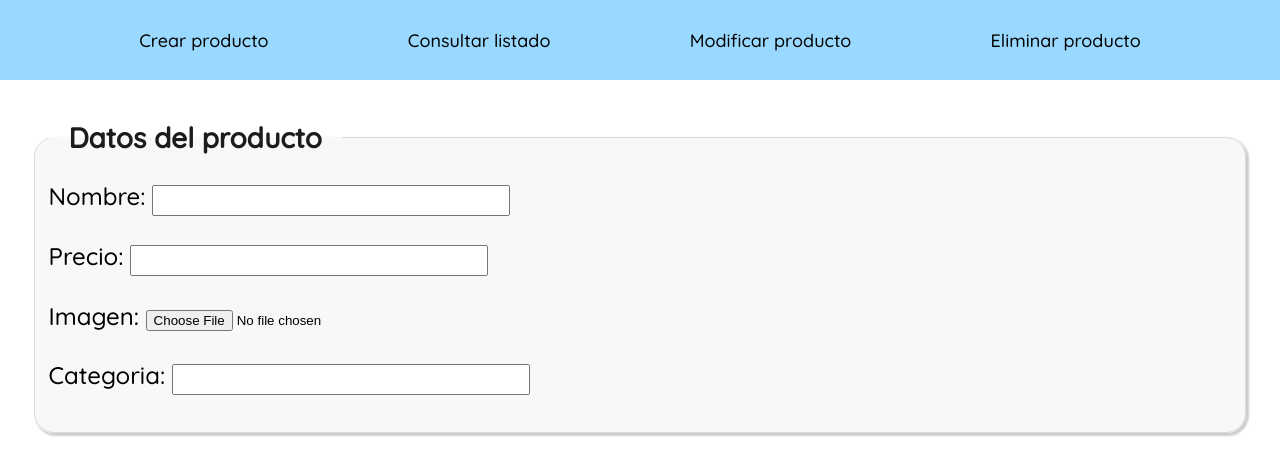
After one commit to Victor-Plagaro/A_3.1, a PHP site: page /crear_producto.html in a window 1280 px wide. The commit adds this page. Shown: the top 476 px of the page. Run offline with PHP 8.4, Linux system fonts and the light colour scheme.

Commit message:
Creacion de la hoja de estilos global

```diff
--- /dev/null
+++ b/crear_producto.html
@@ -0,0 +1,42 @@
+<!DOCTYPE html>
+<html lang="es">
+<head>
+    <meta charset="UTF-8">
+    <meta name="viewport" content="width=device-width, initial-scale=1.0">
+    <title>Gestion de la tienda online</title>
+    <link rel="stylesheet" href="css/styleIndex.css">
+    <link rel="stylesheet" href="css/styleProducto.css">
+    <link href="https://fonts.googleapis.com/css2?family=Quicksand:wght@400;500&display=swap" rel="stylesheet">
+</head>
+<body>
+    <header class="nav_container">
+        <nav class="central_nav">
+            <ul>
+                <li class="list_nav">Crear producto</li>
+                <li class="list_nav">Consultar listado</li>
+                <li class="list_nav">Modificar producto</li>
+                <li class="list_nav">Eliminar producto</li>
+            </ul>
+        </nav>
+    </header>
+    <main>
+        <form action="index.php" method="post" enctype="multipart/form-data">
+            <fieldset>
+                <legend>Datos del producto</legend>
+                <label>Nombre:
+                    <input type="text" name="campo_nombre">
+                </label>
+                <label>Precio:
+                    <input type="text" name="campo_precio">
+                </label>
+                <label>Imagen:
+                    <input type="file" name="campo_archivo">
+                </label>
+                <label>Categoria:
+                    <input type="text" name="campo_categoria">
+                </label>
+            </fieldset>
+        </form>
+    </main>
+</body>
+</html>
--- /dev/null
+++ b/css/styleProducto.css
@@ -0,0 +1,33 @@
+body{
+    margin: 0;
+    padding: 0;
+    font-family: 'Quicksand', sans-serif;
+}
+form{
+    width: 95vw;
+    margin-top: 40px;
+    margin: 0 auto;
+    margin-top:40px;
+}
+fieldset{
+    background-color: rgb(248, 248, 248);
+    border-radius: 20px;
+    border: 1px solid rgb(218, 218, 218);
+    box-shadow: 2px 2px 2px 1px rgba(0, 0, 0, 0.2);
+}
+legend{
+    margin-bottom: 20px;
+    padding: 0px 20px;
+    font-size: 28px;
+    font-weight: 700;
+    color: rgb(28, 28, 28);
+}
+label{
+    display: block;
+    margin-bottom: 25px;
+    font-size: 24px;
+}
+input{
+    width: 350px;
+    height: 25px;
+}
--- a/index.php
+++ b/index.php
@@ -7,7 +7,8 @@
     <meta charset="UTF-8">
     <meta name="viewport" content="width=device-width, initial-scale=1.0">
     <link rel="stylesheet" href="./css/styleIndex.css">
-    <link href="https://fonts.googleapis.com/css2?family=Quicksand:wght@400;500&display=swap" rel="stylesheet"></head>
+    <link href="https://fonts.googleapis.com/css2?family=Quicksand:wght@400;500&display=swap" rel="stylesheet">
+</head>
 <body>
     <header class="nav_container">
         <nav class="central_nav">
```
Also changed, not shown: crear_producto.php (+0 -16 lines).
